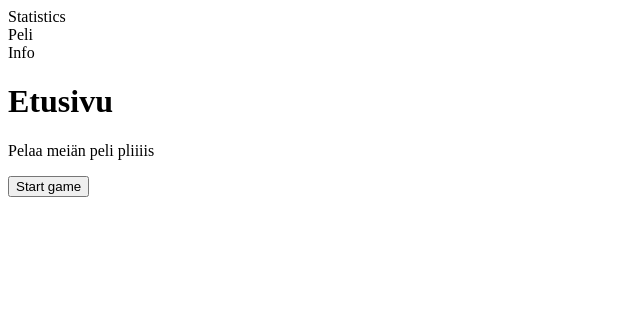
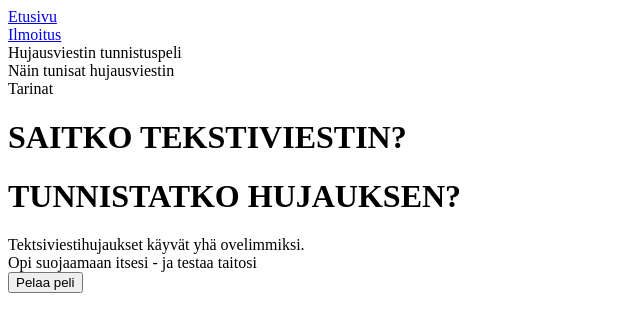
Before and after one commit to levonmaister/scamvjp2, a React (Vite) app: page / in a window 1280 px wide. Shown: the top 332 px of the page, without its empty margins (0-640 px from the left). Built offline with nearby package versions, Linux system fonts and the light colour scheme.

Commit message:
Routes for ilmoitus and etusivu added

```diff
--- a/src/App.jsx
+++ b/src/App.jsx
@@ -1,15 +1,20 @@
 import { useState } from 'react'
 import Etusivu from './pages/Etusivu'
 import Navbar from './components/Navbar'
-
+import IlmoitusSivu from './pages/IlmoitusSivu'
+import { Routes } from 'react-router'
+import { Route } from 'react-router-dom'
 
 function App() {
 
 
   return (
     <div>
-<Navbar/>
-<Etusivu/>
+
+<Routes>
+  <Route path="/" element={<Etusivu />} />
+  <Route path="/ilmoitus" element={<IlmoitusSivu />} />
+</Routes>
 </div>
   )
 }
--- a/src/components/Navbar.jsx
+++ b/src/components/Navbar.jsx
@@ -1,11 +1,15 @@
 
 import React from 'react'
+import { Link } from 'react-router-dom'
 
 const Navbar = () => {
     return (
-        <div>
-            <div>Statistics</div> <div>Peli</div> <div>Info</div>
-
+        <div className="nav-container">
+            <div className="nav-element"><Link to="/">Etusivu</Link></div>
+            <div className="nav-element"><Link to="/ilmoitus">Ilmoitus</Link> </div>
+            <div className="nav-element">Hujausviestin tunnistuspeli</div>
+            <div className="nav-element">Näin tunisat hujausviestin</div>
+            <div className="nav-element">Tarinat</div>
         </div>
     )
 }
--- a/src/pages/Etusivu.jsx
+++ b/src/pages/Etusivu.jsx
@@ -3,6 +3,7 @@
 import { useState } from 'react'
 import React from 'react'
 import Peli from '../components/Peli.jsx'
+import Navbar from '../components/Navbar.jsx'
 
 const Etusivu = () => {
 
@@ -11,18 +12,23 @@ const Etusivu = () => {
     if(peli){
         return(
             <div>
+                <Navbar />
                 <Peli />
-                <button onClick={()=>setPeli(false)}>Quit game</button>
+                <button onClick={()=>setPeli(false)}>Lopeta peli</button>
             </div>
         )
     }
     else{
     return(
+
         <div>
-            <h1>Etusivu</h1>
-            <p>Pelaa meiän peli pliiiis</p>
+            <Navbar />
+            <h1>SAITKO TEKSTIVIESTIN?</h1>
+            <h1>TUNNISTATKO HUJAUKSEN?</h1>
+            <div>Tektsiviestihujaukset käyvät yhä ovelimmiksi.</div>
+            <div>Opi suojaamaan itsesi - ja testaa taitosi</div>
 
-            <button onClick={()=>setPeli(true)}>Start game</button>
+            <button onClick={()=>setPeli(true)}>Pelaa peli</button>
 
         </div>
     )
--- /dev/null
+++ b/src/pages/IlmoitusSivu.jsx
@@ -0,0 +1,24 @@
+
+
+import { useState } from 'react'
+import React from 'react'
+import Navbar from '../components/Navbar'
+
+
+const IlmoitusSivu = () => {
+
+
+
+    return(
+        <div>
+            <Navbar />
+            <h1>Ilmoitus</h1>
+            <p>Ilmoita tässä: </p>
+        </div>
+    )
+
+}
+
+
+
+export default IlmoitusSivu
```
